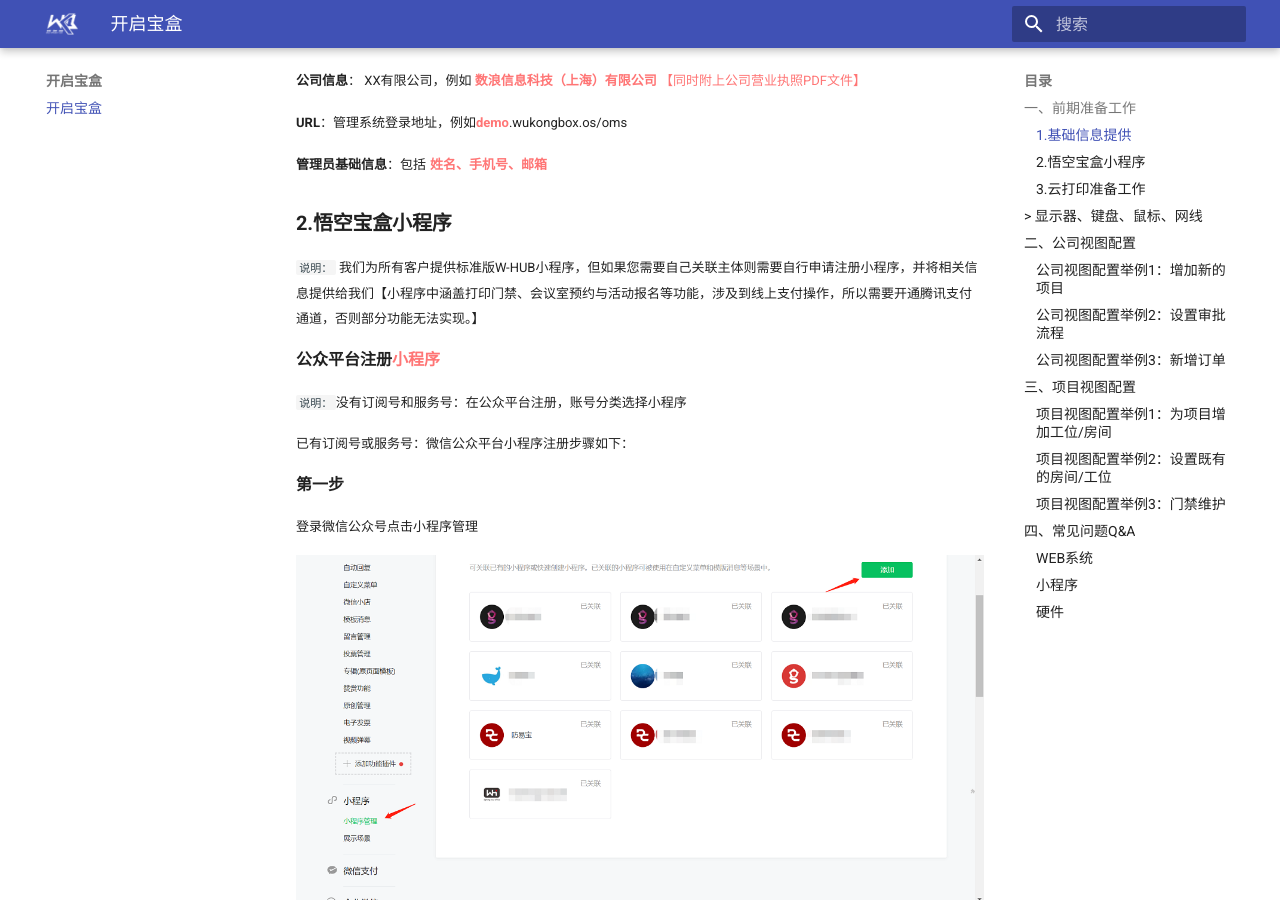
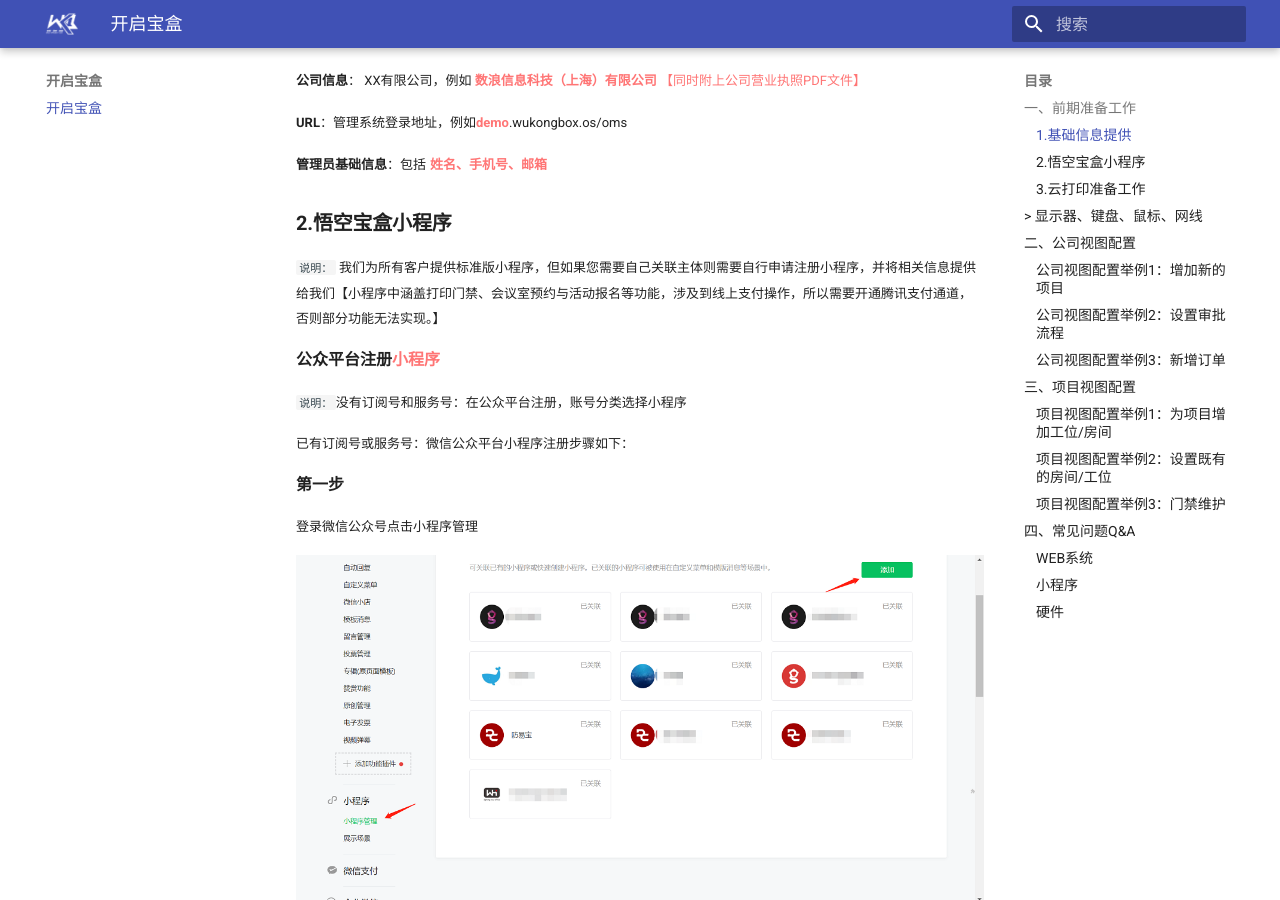
Before and after one commit to wukongbox/docs_stage, an MkDocs documentation site: the page built from docs/V4/001.md, in a window 1280 px wide and 900 px high, scrolled down 386 px. Built offline with MkDocs 1.6.1 and Material for MkDocs 9.7.7, drawn with Linux system fonts in a browser that asks for light colours; some of the changed text lies outside the part shown.

Commit message:
no message

```diff
--- a/docs/V4/001.md
+++ b/docs/V4/001.md
@@ -17,7 +17,7 @@
 
 ### **2.悟空宝盒小程序**
 
-<font size=2>`说明：` 我们为所有客户提供标准版W-HUB小程序，但如果您需要自己关联主体则需要自行申请注册小程序，并将相关信息提供给我们【小程序中涵盖打印门禁、会议室预约与活动报名等功能，涉及到线上支付操作，所以需要开通腾讯支付通道，否则部分功能无法实现。】</font>
+<font size=2>`说明：` 我们为所有客户提供标准版小程序，但如果您需要自己关联主体则需要自行申请注册小程序，并将相关信息提供给我们【小程序中涵盖打印门禁、会议室预约与活动报名等功能，涉及到线上支付操作，所以需要开通腾讯支付通道，否则部分功能无法实现。】</font>
 
 **公众平台注册[<font color=#FF7575>小程序</font>](https://mp.weixin.qq.com)**
 
@@ -149,7 +149,7 @@
 **3. 公司视图各模块及配置顺序**
 
 <font size=2>
-您需要按顺序完成**公司视图**内的各项配置，以便能够顺畅进入**项目视图**，完成后续的配置，从而完成整个系统的配置。 </font>
+您需要按顺序完成 **公司视图** 内的各项配置，以便能够顺畅进入 **项目视图**，完成后续的配置，从而完成整个系统的配置。 </font>
 
 ![001_011](pic/001_011.jpg)
 
```
Also changed, not shown: docs/V4/pic/001_047.jpg (added), docs/V4/pic/001_048.jpg (added), docs/V4/pic/001_049.jpg (added), docs/V4/pic/001_050.jpg (added), docs/V4/pic/001_051.jpg (added), docs/V4/pic/001_052.jpg (added), docs/V4/pic/001_053.jpg (added), docs/V4/pic/001_054.jpg (added), 2 other files.
